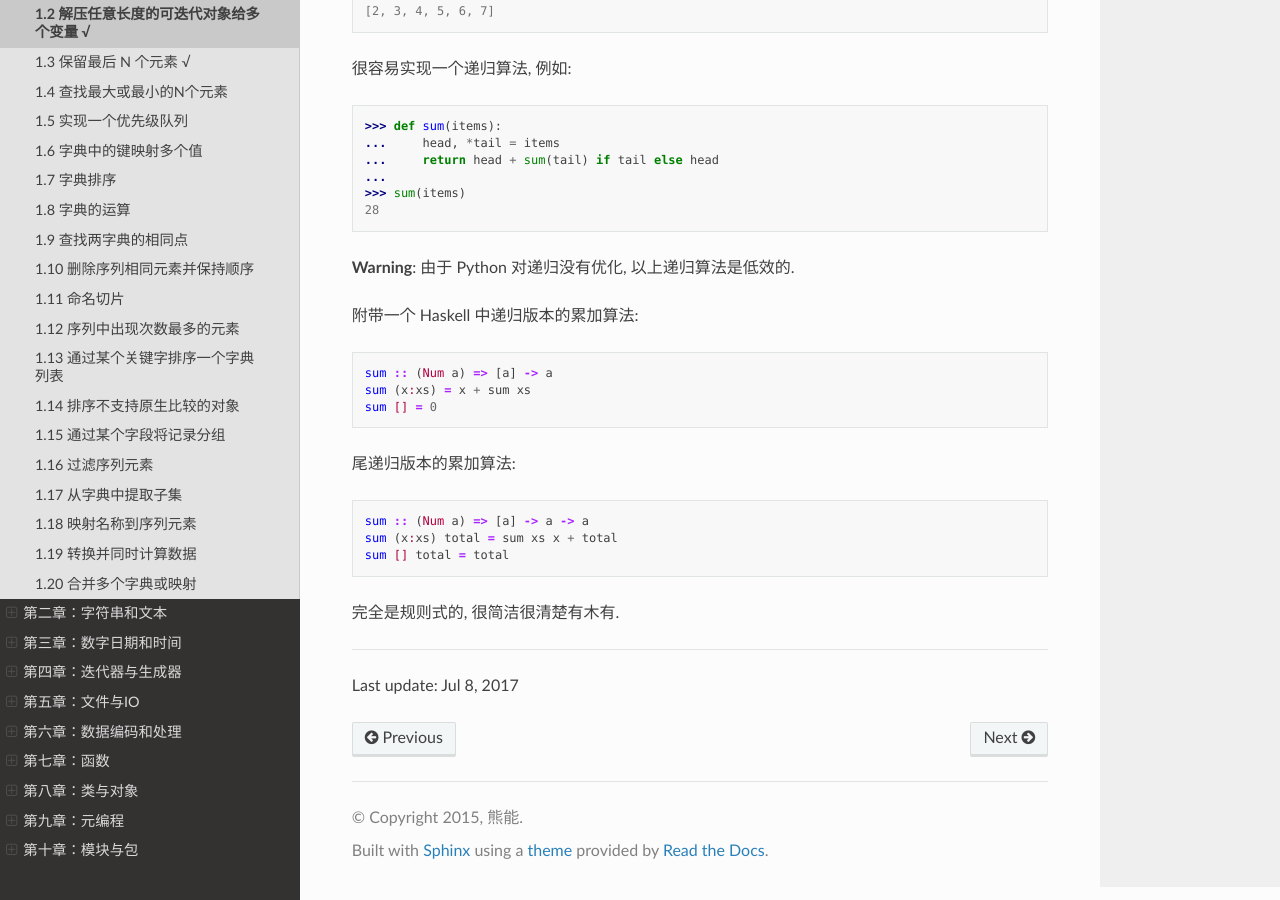
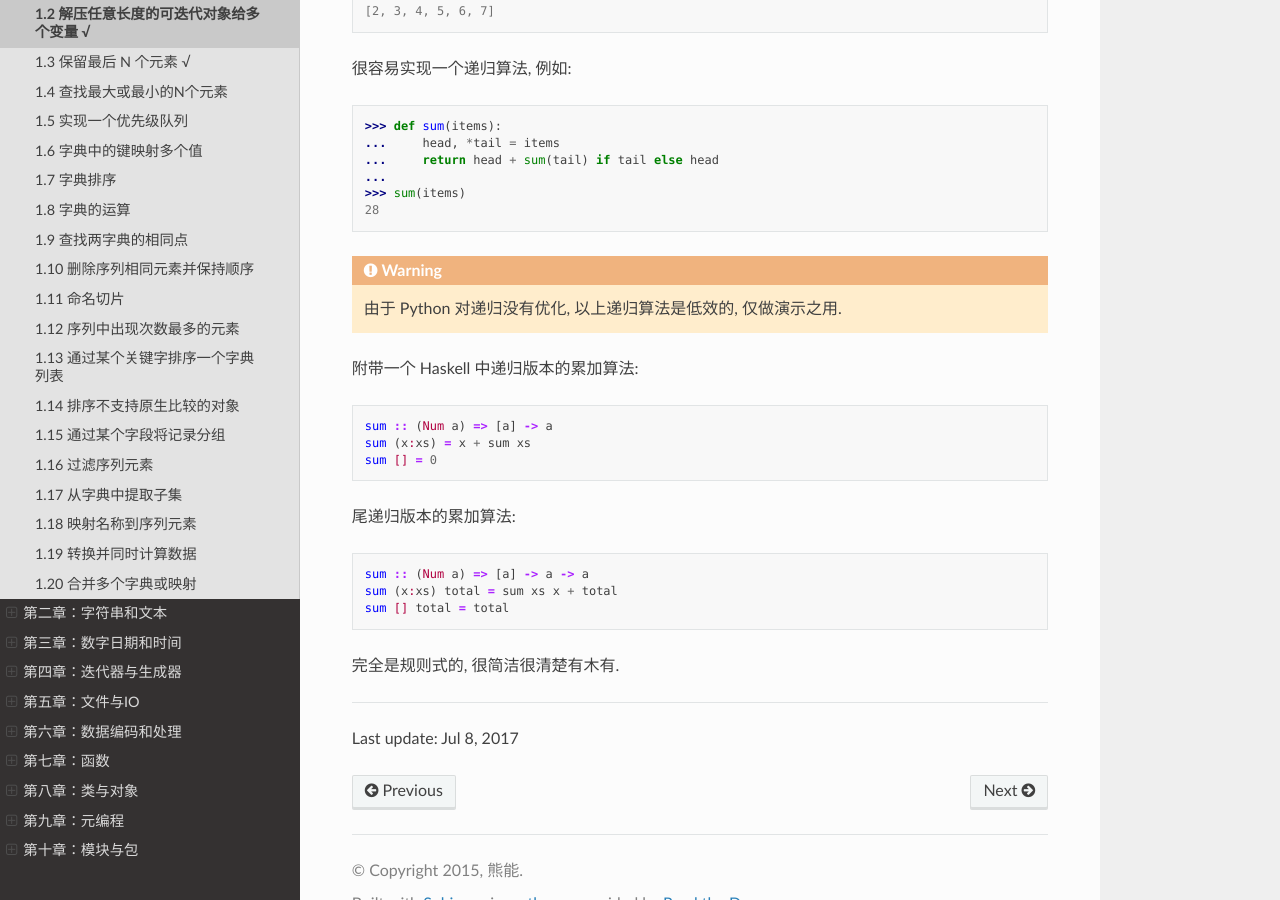
Before and after one commit to marrtinol/python3-cookbook-notes, a Sphinx documentation site: the page built from source/c01/p02_unpack_elements_from_iterables.rst, in a window 1280 px wide and 900 px high, scrolled down 708 px. Built offline with Sphinx 7.4.7 and the Read the Docs theme 2.0.0, drawn with Linux system fonts in a browser that asks for light colours.

```diff
--- a/source/c01/p02_unpack_elements_from_iterables.rst
+++ b/source/c01/p02_unpack_elements_from_iterables.rst
@@ -1,6 +1,6 @@
-====================================
+========================================
 1.2 解压任意长度的可迭代对象给多个变量 √
-====================================
+========================================
 
 
 Python 中的星号变量可以代表任意长度的列表. 例如:
@@ -52,7 +52,10 @@ Python 中的星号变量可以代表任意长度的列表. 例如:
     >>> sum(items)
     28
 
-**Warning**: 由于 Python 对递归没有优化, 以上递归算法是低效的.
+.. warning::
+
+    由于 Python 对递归没有优化, 以上递归算法是低效的, 仅做演示之用.
+
 
 附带一个 Haskell 中递归版本的累加算法:
 
--- a/source/conf.py
+++ b/source/conf.py
@@ -59,7 +59,7 @@ exclude_patterns = []
 
 html_theme = 'default'
 
-html_static_path = ['_static']
+# html_static_path = ['_static']
 
 # Output file base name for HTML help builder.
 htmlhelp_basename = 'python3-cookbook doc'
```
